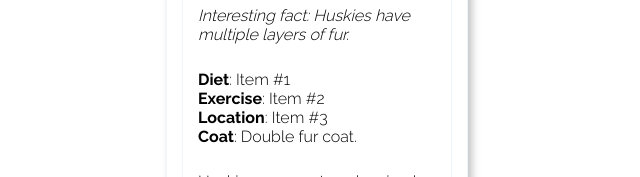
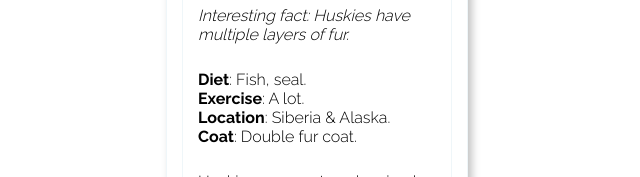
Before and after one commit to davidlower/animal-card, a plain HTML site: page card.html in a window 1280 px wide. Shown: the part 372-549 px from the top of the page, without its empty margins (323-963 px from the left). Drawn offline with Linux system fonts and the light colour scheme.

Commit message:
added new items

```diff
--- a/card.html
+++ b/card.html
@@ -17,9 +17,9 @@
       <div class="text-container">
          <p>Interesting fact: Huskies have multiple layers of fur.</p>
          <ul>
-            <li><span>Diet</span>: Item #1</li>
-            <li><span>Exercise</span>: Item #2</li>
-            <li><span>Location</span>: Item #3</li>
+            <li><span>Diet</span>: Fish, seal.</li>
+            <li><span>Exercise</span>: A lot.</li>
+            <li><span>Location</span>: Siberia & Alaska.</li>
             <li><span>Coat</span>: Double fur coat.</li>
          </ul>
          <p>Huskies are great pack animals and can run for miles without loosing too much engery. They can survive in temperatures below -50C. Their howl can be heard up to 10 miles away.</p>
```
